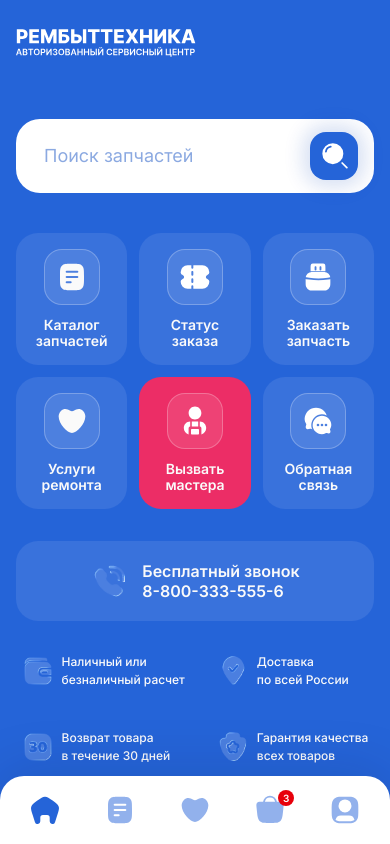
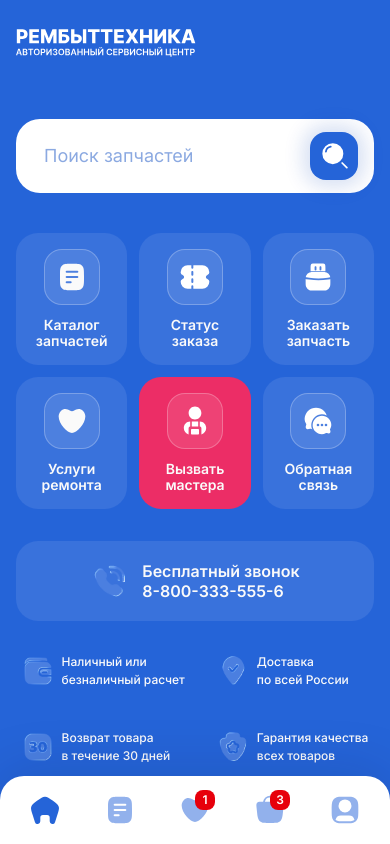
Before and after one commit to devtimberg/rbt-service-web, a Next.js app: page / in a window 390 px wide. Built offline with nearby package versions, Linux system fonts and the light colour scheme.

Commit message:
Refactor MobileBottomNav to utilize IconButton component for improved icon handling and counter display; update icon button styles and add new size variant for navigation.

```diff
--- a/shared/ui/kit/icon-button.tsx
+++ b/shared/ui/kit/icon-button.tsx
@@ -34,13 +34,14 @@ const iconButtonVariants = cva(
         secondary:
           "bg-secondary text-secondary-foreground hover:bg-secondary/80",
         ghost:
-          "hover:bg-primary-300 hover:text-accent-foreground dark:hover:bg-accent/50",
+          "bg-transparent text-primary-100 hover:bg-transparent hover:text-primary-500 aria-[current=page]:text-primary-500",
       },
       size: {
         xs: "size-6 [&_svg:not([class*='size-'])]:size-3",
         sm: "size-8",
         md: "size-9",
         lg: "size-10",
+        nav: "size-10",
       },
     },
     defaultVariants: {
@@ -85,12 +86,17 @@ function IconButton({
     typeof counter === "number" && Number.isFinite(counter) && counter > 0;
   const counterContent = hasCounter ? (counter > 99 ? "99+" : counter) : null;
   const counterSizeClass =
-    size === "lg" ? "min-h-5 min-w-5 px-1.5 text-xs" : "min-h-4 min-w-4 px-1 text-[10px]";
+    size === "lg"
+      ? "min-h-5 min-w-5 px-1.5 text-xs"
+      : "min-h-4 min-w-4 px-1 text-[10px]";
+  const counterPositionClass =
+    size === "nav" ? "-top-1 -right-2" : "top-0 right-0";
   const counterBadge = hasCounter ? (
     <span
       aria-hidden
       className={cn(
-        "bg-destructive absolute top-0 right-0 inline-flex items-center justify-center rounded-full leading-none font-semibold text-white",
+        "bg-destructive absolute inline-flex items-center justify-center rounded-[8px] leading-none font-semibold text-white",
+        counterPositionClass,
         counterSizeClass,
       )}
     >
--- a/widgets/mobile-bottom-nav.tsx
+++ b/widgets/mobile-bottom-nav.tsx
@@ -8,8 +8,7 @@ import {
   ProfileIcon,
 } from "@/shared/icons";
 import { ROUTES } from "@/shared/lib/routes";
-import { cn } from "@/shared/lib/utils";
-import Link from "next/link";
+import { IconButton } from "@/shared/ui/kit";
 import { usePathname } from "next/navigation";
 import type { ComponentType, SVGProps } from "react";
 
@@ -35,6 +34,7 @@ const NAV_ITEMS: NavItem[] = [
     label: "Избранное",
     href: ROUTES.FAVORITE,
     icon: HeartIcon,
+    counter: 1,
   },
   {
     label: "Корзина",
@@ -59,43 +59,25 @@ export function MobileBottomNav() {
     >
       <ul className="grid grid-cols-5 gap-0.5">
         {NAV_ITEMS.map((item) => {
-          const Icon = item.icon;
           const isActive =
             pathname === item.href || pathname.startsWith(`${item.href}/`);
-          const hasCounter =
-            typeof item.counter === "number" &&
-            Number.isFinite(item.counter) &&
-            item.counter > 0;
-          const counterContent =
-            typeof item.counter === "number" && item.counter > 99
-              ? "99+"
-              : item.counter;
 
           return (
-            <li key={item.href}>
-              <Link
+            <li
+              key={item.href}
+              className="flex min-h-[52px] items-center justify-center"
+            >
+              <IconButton
                 href={item.href}
-                className={cn(
-                  "flex min-h-[52px] items-center justify-center rounded-xl px-1 py-2 transition-colors",
-                )}
+                variant="ghost"
+                size="lg"
+                icon={item.icon}
+                iconSize={32}
+                counter={item.counter}
+                className="rounded-xl"
                 aria-current={isActive ? "page" : undefined}
                 aria-label={item.label}
-              >
-                <span className="relative inline-flex">
-                  <Icon
-                    className={cn(
-                      "size-8",
-                      isActive ? "text-primary-500" : "text-primary-100",
-                    )}
-                    aria-hidden
-                  />
-                  {hasCounter ? (
-                    <span className="bg-destructive absolute -top-1 -right-2 inline-flex min-h-4 min-w-4 items-center justify-center rounded-full px-1 text-[10px] leading-none font-semibold text-white">
-                      {counterContent}
-                    </span>
-                  ) : null}
-                </span>
-              </Link>
+              />
             </li>
           );
         })}
```
